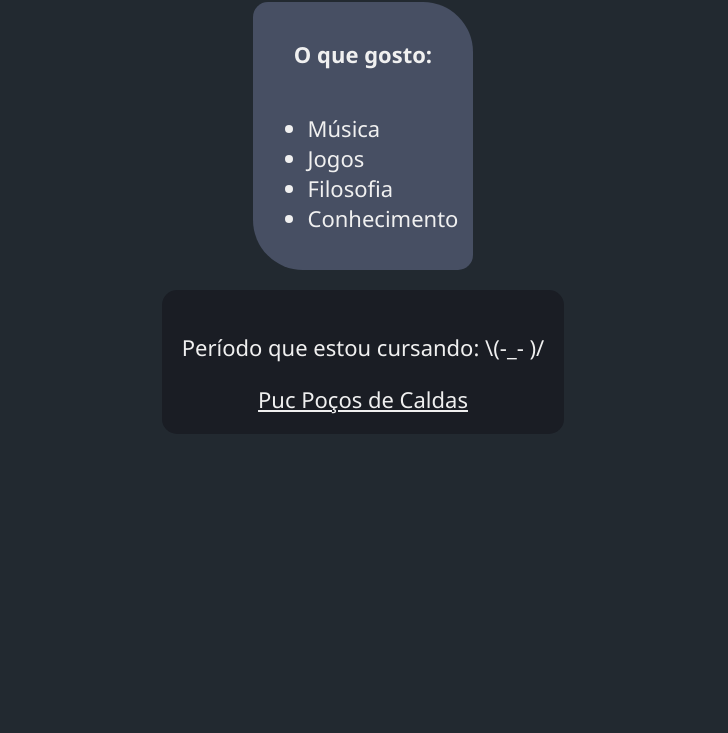
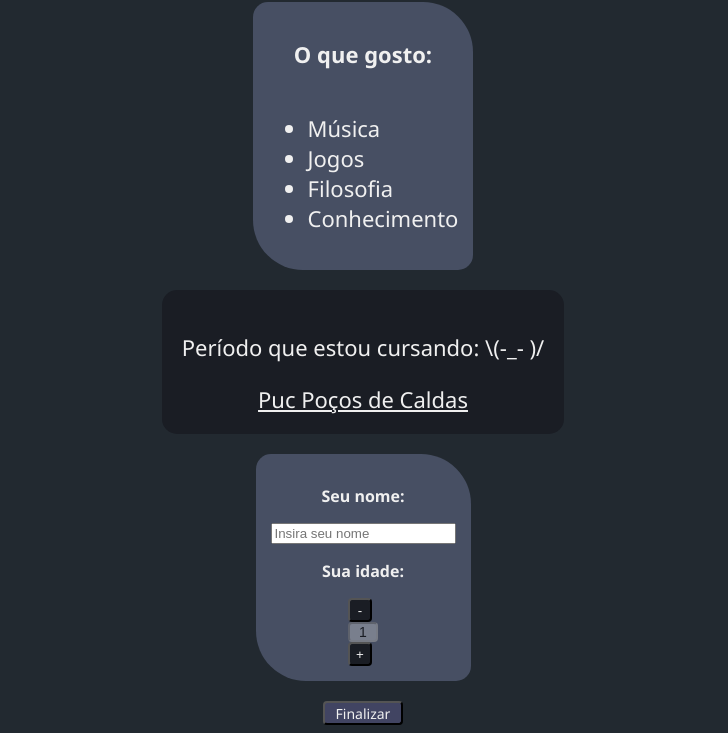
Before and after one commit to raulcssantos/Semin-rios, a plain HTML site: page Aula 1/Exercício 1/Exercício 2/index.html in a window 1280 px wide. Shown: the part 114-847 px from the top of the page, without its empty margins (277-1005 px from the left). Before the commit the page ends 800 px from the top, so only its background shows below. Drawn offline with Linux system fonts and the light colour scheme.

Commit message:
Exercício 4

```diff
--- a/Aula 1/Exercício 1/Exercício 2/index.html
+++ b/Aula 1/Exercício 1/Exercício 2/index.html
@@ -3,7 +3,9 @@
         <meta charset="utf-8">
         <title>Raul</title>
         <link rel = "stylesheet" href = "style.css">
+        <script type="text/javascript" src="scripts.js"></script>
     </head>
+
     <body>
 
         <p class = "nome"> Raul de Castro Silva Santos </p>
@@ -24,6 +26,21 @@
             <a href="http://www.pucpcaldas.br/" class = "periodo"> Puc Poços de Caldas</a>
         </div>
 
+        <div class="index4">
+            <p class="inputField">Seu nome:</p>
+            <input id="nome" placeholder="Insira seu nome"/>
+
+            <p class="inputField">Sua idade:</p>
+            <div class="idadeInput">
+                <button class="botaoIdade" onclick="decrementaIdade()">-</button>
+                <input id="idade" class="inputIdade" value=1 disabled/>
+                <button class="botaoIdade" onclick="incrementaIdade()">+</button>
+            </div>
+
+        </div>
+
+        <button class="botaoFinalizar" onclick="clique_botao()">Finalizar</button>
+
     </body>
 
 </html>
--- /dev/null
+++ b/Aula 1/Exercício 1/Exercício 2/scripts.js
@@ -0,0 +1,22 @@
+function clique_botao() {
+    const nome = document.getElementById("nome").value;
+    const idade = document.getElementById("idade").value;
+
+    alert("Hello World " + nome + "! " + "Você tem " + idade + " anos!");
+}
+
+function incrementaIdade() {
+    var idade = document.getElementById("idade").value;
+    idade ++;
+
+    document.getElementById("idade").value = idade;
+}
+
+function decrementaIdade() {
+    var idade = document.getElementById("idade").value;
+    if (idade > 1){
+        idade--;
+    }
+
+    document.getElementById("idade").value = idade;
+}
--- a/Aula 1/Exercício 1/Exercício 2/style.css
+++ b/Aula 1/Exercício 1/Exercício 2/style.css
@@ -4,7 +4,7 @@ body{
     display: flex;
     flex-direction: column;
     align-items: center;
-    justify-content: center;
+
 }
 
 .index2{
@@ -27,6 +27,69 @@ body{
     padding: 20px;
     margin: 20px
 }
+
+.index4{
+    display: flex;
+    flex-direction: column;
+    align-items: center;
+    justify-content: center;
+    background-color:#474f63;
+    border-radius: 15px 50px;
+    padding: 15px;
+}
+
+.idadeField {
+    display: flex;
+    align-items: center;
+    justify-content: center;
+}
+
+.botaoIdade {
+    display: flex;
+    flex-direction: row;
+    align-items: center;
+    justify-content: center;
+    background-color: #1a1d24;
+    border-radius: 4px;
+    text-align: center;
+    color: #f0f0f0;
+    cursor: pointer;
+    height: 24px;
+    width: 24px;
+}
+
+.inputIdade {
+    display: flex;
+    align-items: center;
+    justify-content: center;
+    color: #1a1d24;
+    border-radius: 4px;
+    height: 20px;
+    width: 30px;
+    text-align: center;
+    font-size: 14px;
+    padding: 0px 3px;
+}
+
+ .botaoFinalizar{
+    font-family: 'Segoe UI';
+    margin-top: 20px;
+    display: flex;
+    align-items: center;
+    justify-content: center;
+    font-size: 14px;
+    background-color: #414462;
+    border-radius: 4px;
+    text-align: center;
+    color: #f0f0f0;
+    cursor: pointer;
+    height: 24px;
+    width: 80px;
+}
+
+
+
+
 
 .periodo{
     color:#f0f0f0 ;
@@ -55,4 +118,11 @@ body{
     font-size: 22px;
     font-family: 'Segoe UI';
     font-weight: lighter;
+    font-size: 22px;
 }
+
+.inputField{
+    color:#f0f0f0;
+    font-family: 'Segoe UI';
+    font-weight: bold;
+}
```
